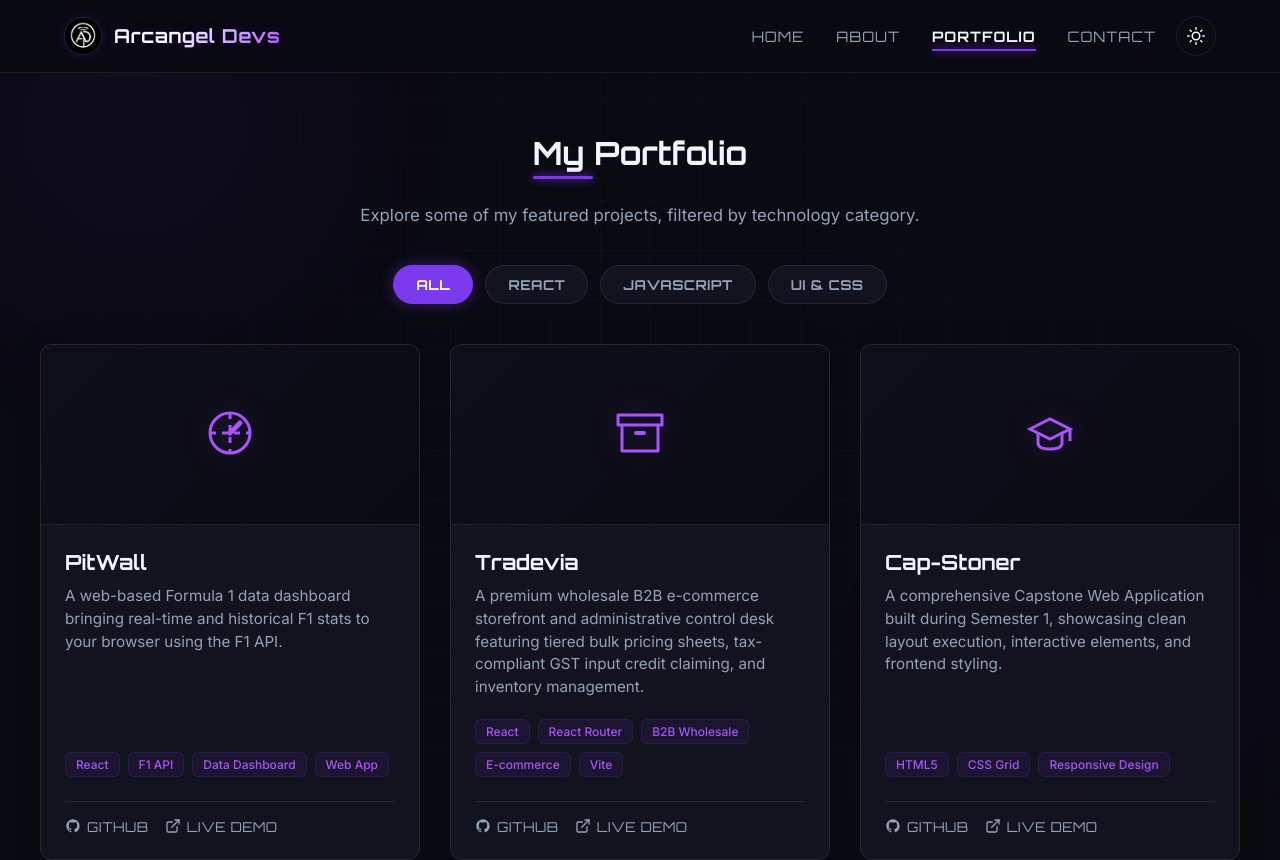
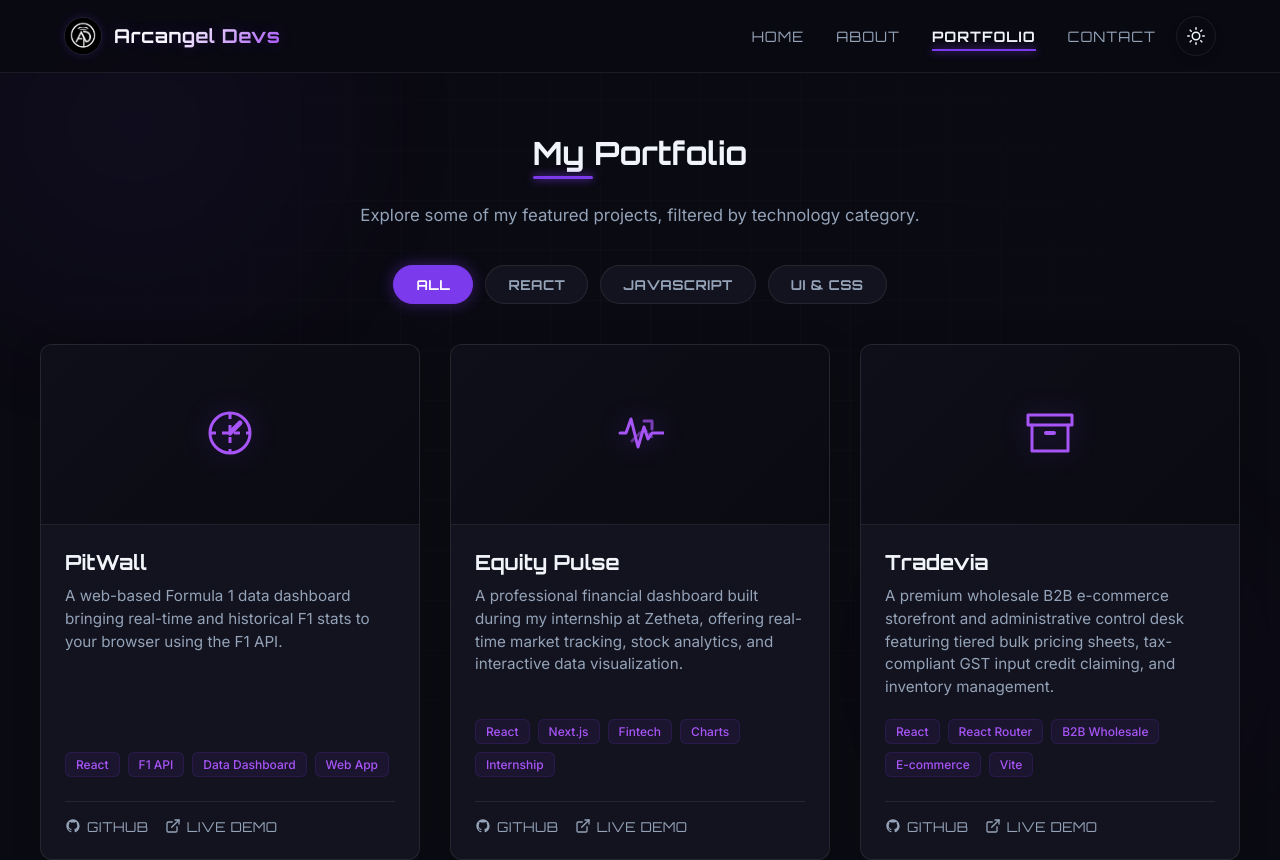
Before and after one commit to ansh-v10/Folio, a React (Vite) app: page /#/portfolio in a window 1280 px wide. Shown: the top 860 px of the page. Built offline with nearby package versions, Linux system fonts and the light colour scheme.

Commit message:
feat: add Equity Pulse (Zetheta internship project) to portfolio

```diff
--- a/src/pages/portfolio.jsx
+++ b/src/pages/portfolio.jsx
@@ -36,6 +36,21 @@ export default function Portfolio() {
       ),
       github: 'https://github.com/ansh-v10/PitWall',
       live: 'https://ansh-v10.github.io/PitWall/'
+    },
+    {
+      title: 'Equity Pulse',
+      description: 'A professional financial dashboard built during my internship at Zetheta, offering real-time market tracking, stock analytics, and interactive data visualization.',
+      category: 'React',
+      tags: ['React', 'Next.js', 'Fintech', 'Charts', 'Internship'],
+      icon: (
+        <svg width="48" height="48" viewBox="0 0 24 24" fill="none" stroke="currentColor" strokeWidth="1.5" strokeLinecap="round" strokeLinejoin="round">
+          <path d="M2 12h3l2.5-7 3.5 14 3-10 2 6 2-3h7" />
+          <path d="M14 6h4v4" style={{ opacity: 0.7 }} />
+          <path d="M8 16l6-6 4 4" strokeDasharray="2 2" style={{ opacity: 0.5 }} />
+        </svg>
+      ),
+      github: 'https://github.com/ZethetaIntern/EquityPulse',
+      live: 'https://equity-chi.vercel.app'
     },
     {
       title: 'Tradevia',
```
